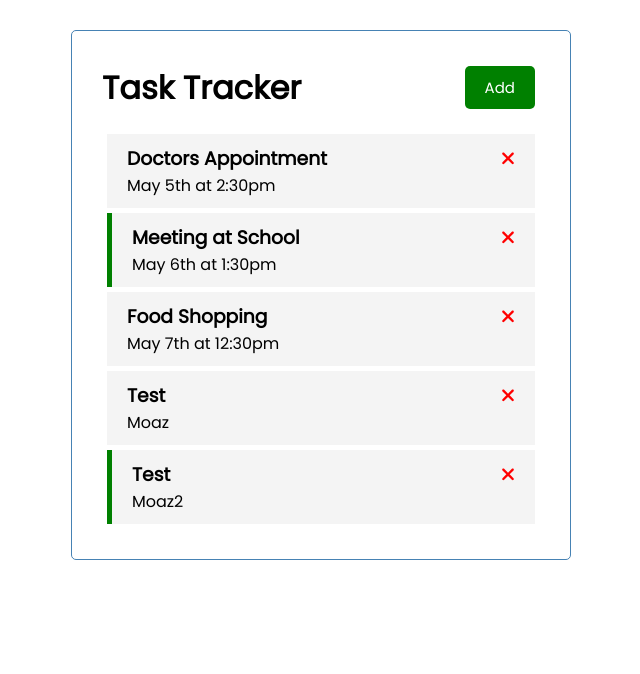
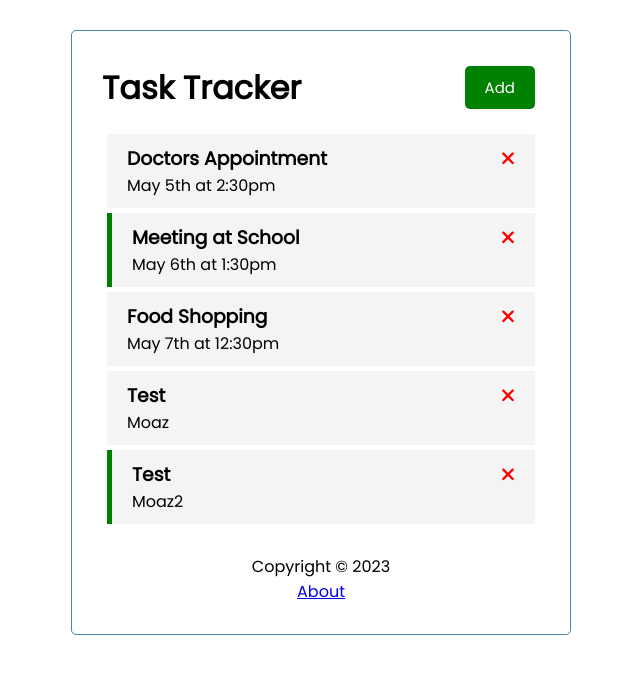
Before and after one commit to MzMahmud/task-tracker, an Angular app: page / in a window 1280 px wide. Shown: the top 674 px of the page, without its empty margins (319-959 px from the left). Built offline with nearby package versions, Linux system fonts and the light colour scheme; data requests are answered from the project's data file.

Commit message:
used footer component in all pages

```diff
--- a/src/app/app.component.html
+++ b/src/app/app.component.html
@@ -1,4 +1,5 @@
 <div class="container">
   <app-header></app-header>
   <router-outlet></router-outlet>
+  <app-footer></app-footer>
 </div>
```
